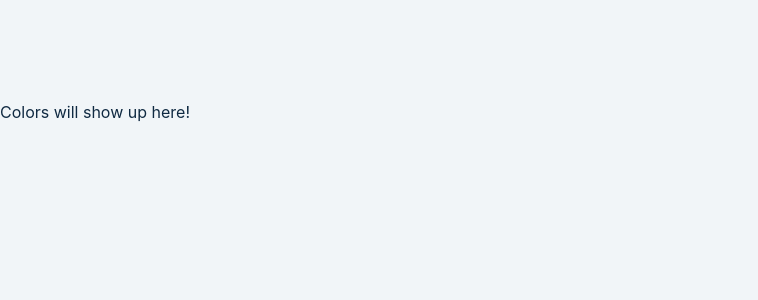
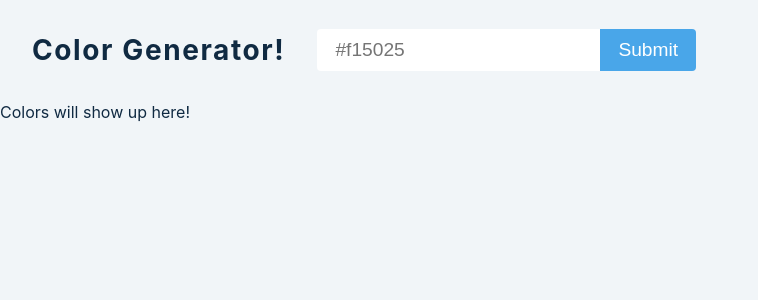
Before and after one commit to Mahendra14/color-picker-ReactJs, a React (Create React App) app: page / in a window 1280 px wide. Shown: the top 300 px of the page, without its empty margins (0-758 px from the left). Built offline with nearby package versions, Linux system fonts and the light colour scheme.

Commit message:
completed the form outlay

```diff
--- a/src/App.js
+++ b/src/App.js
@@ -8,8 +8,20 @@ function App() {
   const [error,setError] = useState(false);
   const [list,setList] =  useState([]);
 
+  const handleSubmit = (e) => {
+    e.preventDefault();
+    console.log("hello from console");
+  }
+
+
+
   return( <>
   <section className="container">
+    <h3>Color Generator!</h3>
+    <form onSubmit={handleSubmit}>
+      <input type="text" value={color} onChange = {(e) => setColor(e.target.value)} placeholder="#f15025" />
+      <button className="btn" type="submit">submit</button>
+    </form>
 
   </section>
   <section className="colors">
```
